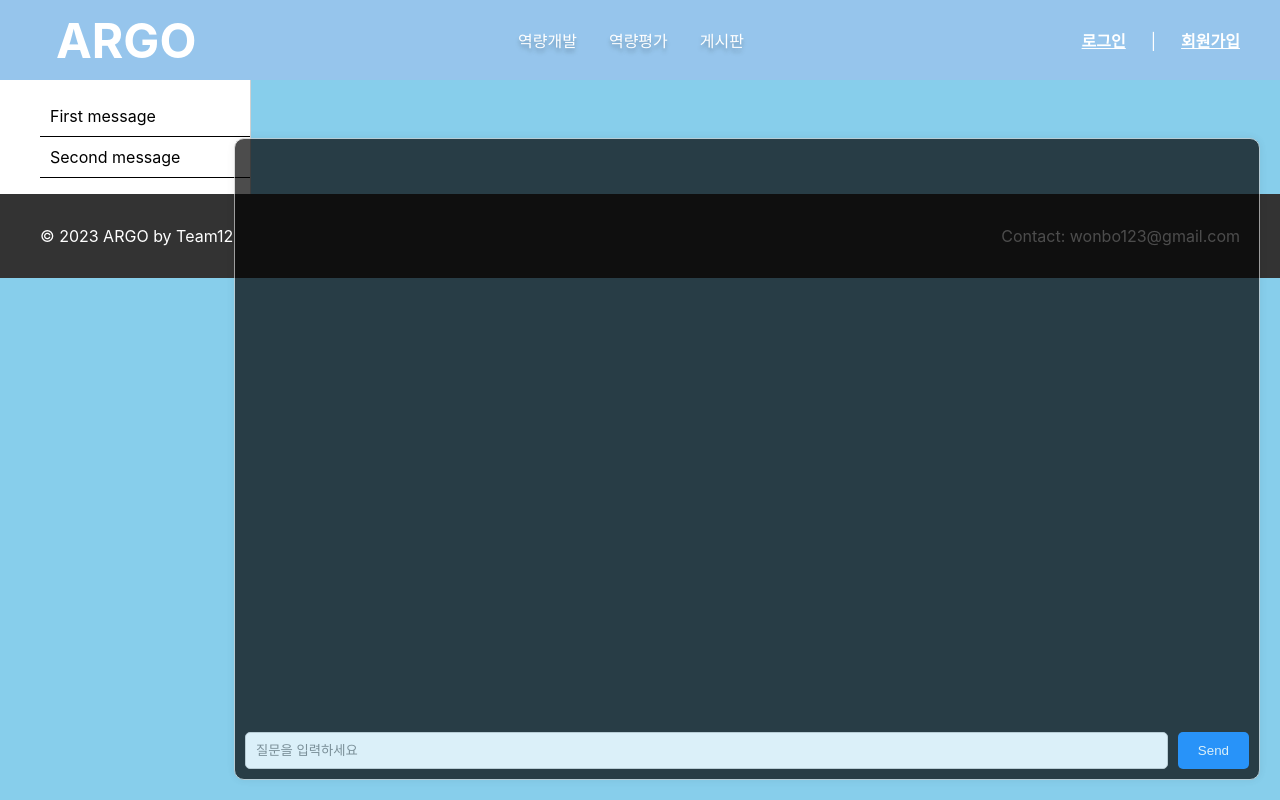
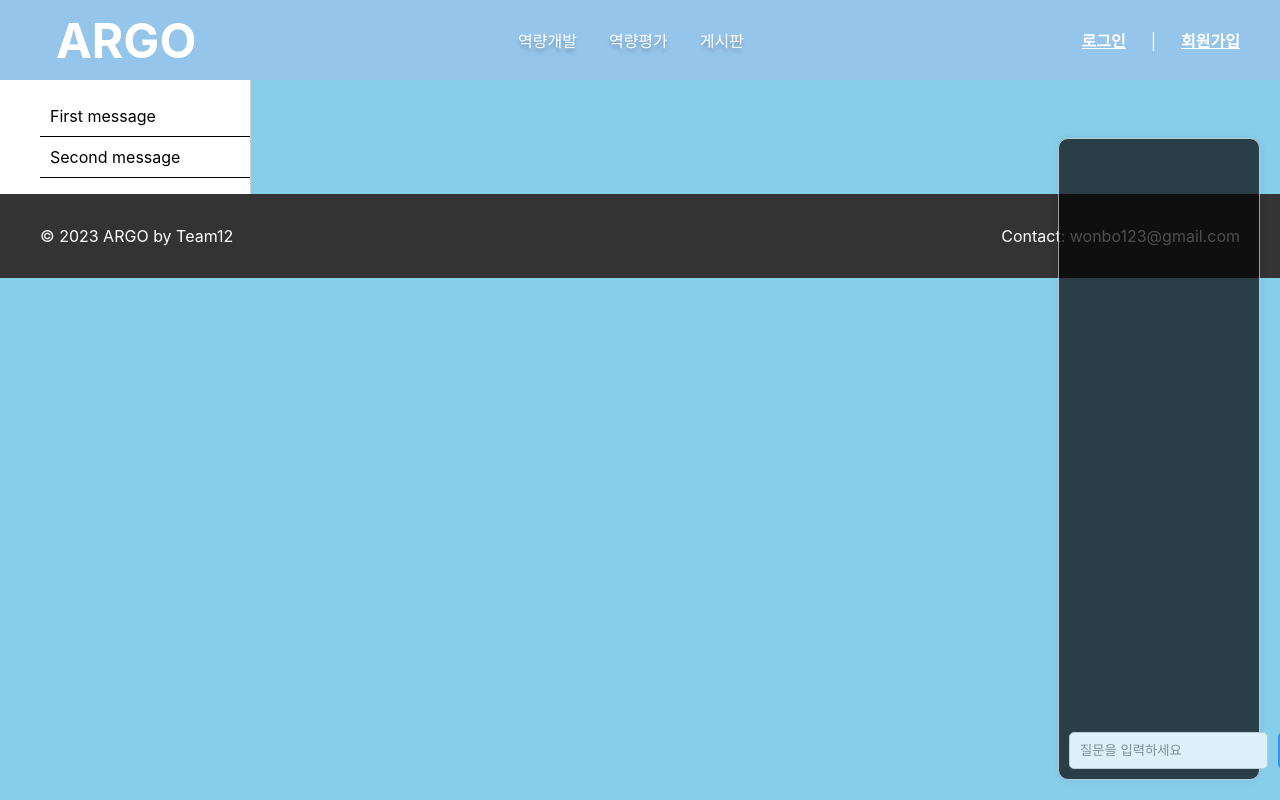
Before and after one commit to bonbi0604/argo, a React (Create React App) app in the folder frontend/: page /chat in a window 1280 px wide. Built offline with nearby package versions, Linux system fonts and the light colour scheme; the HTML template or start-up script is replaced by a standard one.

Commit message:
db_backup update

```diff
--- a/frontend/src/views/chat.css
+++ b/frontend/src/views/chat.css
@@ -2,7 +2,7 @@
     display: flex;
     flex-direction: column;
     max-width: 80%;
-    width : 80%;
+    width : 200px;
     height: 80%;
     position: fixed;
     right: 20px;
```
Also changed, not shown: 1 other file (tests, documents, lock files or other folders).
